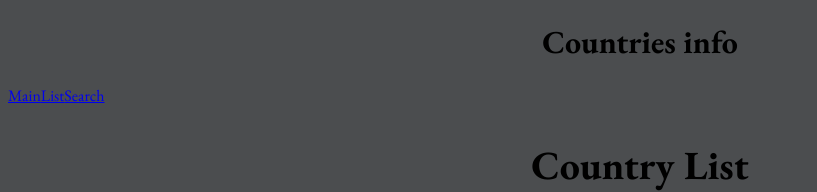
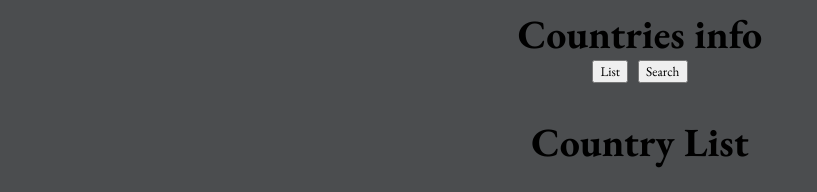
Before and after one commit to makishima44/countries_info, a React (Vite) app: page /all in a window 1280 px wide. Shown: the top 192 px of the page, without its empty margins (0-817 px from the left). Built offline with nearby package versions, Linux system fonts and the light colour scheme; no server answers.

Commit message:
add Header component

```diff
--- a/src/App.css
+++ b/src/App.css
@@ -15,10 +15,6 @@ ul {
   list-style: none;
 }
 
-.main-title {
-  text-align: center;
-}
-
 .content-container {
   display: flex;
   justify-content: center;
--- a/src/App.tsx
+++ b/src/App.tsx
@@ -1,19 +1,14 @@
-import { Link, Route, Routes } from "react-router";
+import { Route, Routes } from "react-router";
 import { CountryList } from "./components/CountryList/CountryList";
 import { CountrySearch } from "./components/CountrySearch";
 
 import "./App.css";
+import { Header } from "./components/Header/Header";
 
 function App() {
   return (
     <div>
-      <h1 className="main-title">Countries info</h1>
-      <div className="">
-        <Link to="/">Main</Link>
-        <Link to="/all">List</Link>
-        <Link to="/search">Search</Link>
-      </div>
-
+      <Header />
       <div className="content-container">
         <Routes>
           <Route path="/all" element={<CountryList />} />
--- a/src/components/CountryList/CountryList.module.css
+++ b/src/components/CountryList/CountryList.module.css
@@ -4,5 +4,7 @@
 
 .countryList {
   font-size: 20px;
-  font-weight: 600;
+  height: 600px;
+  font-weight: 500;
+  overflow-y: auto;
 }
--- a/src/components/CountryList/CountryList.tsx
+++ b/src/components/CountryList/CountryList.tsx
@@ -9,11 +9,14 @@ export const CountryList = () => {
   return (
     <div className={s.main}>
       <h2>Country List</h2>
-      <ul className={s.countryList}>
-        {data?.map((country) => (
-          <li key={country.cca3}>{country.name.common}</li>
-        ))}
-      </ul>
+
+      <div className={s.countryList}>
+        <ul>
+          {data?.map((country) => (
+            <li key={country.cca3}>{country.name.common}</li>
+          ))}
+        </ul>
+      </div>
     </div>
   );
 };
--- /dev/null
+++ b/src/components/Header/Header.module.css
@@ -0,0 +1,21 @@
+.headerBlock {
+  display: flex;
+  align-items: center;
+  flex-direction: column;
+}
+
+.headerTitle {
+  font-size: 40px;
+  margin: 0;
+}
+
+.linkBlock {
+  display: flex;
+  gap: 10px;
+  font-size: 24px;
+}
+
+.linkBlock a {
+  color: black;
+  text-decoration: none;
+}
--- /dev/null
+++ b/src/components/Header/Header.tsx
@@ -0,0 +1,19 @@
+import { Link } from "react-router";
+import s from "./Header.module.css";
+
+export const Header = () => {
+  return (
+    <div className={s.headerBlock}>
+      <h1 className={s.headerTitle}>Countries info</h1>
+
+      <div className={s.linkBlock}>
+        <button>
+          <Link to="/all">List</Link>
+        </button>
+        <button>
+          <Link to="/search">Search</Link>
+        </button>
+      </div>
+    </div>
+  );
+};
```
